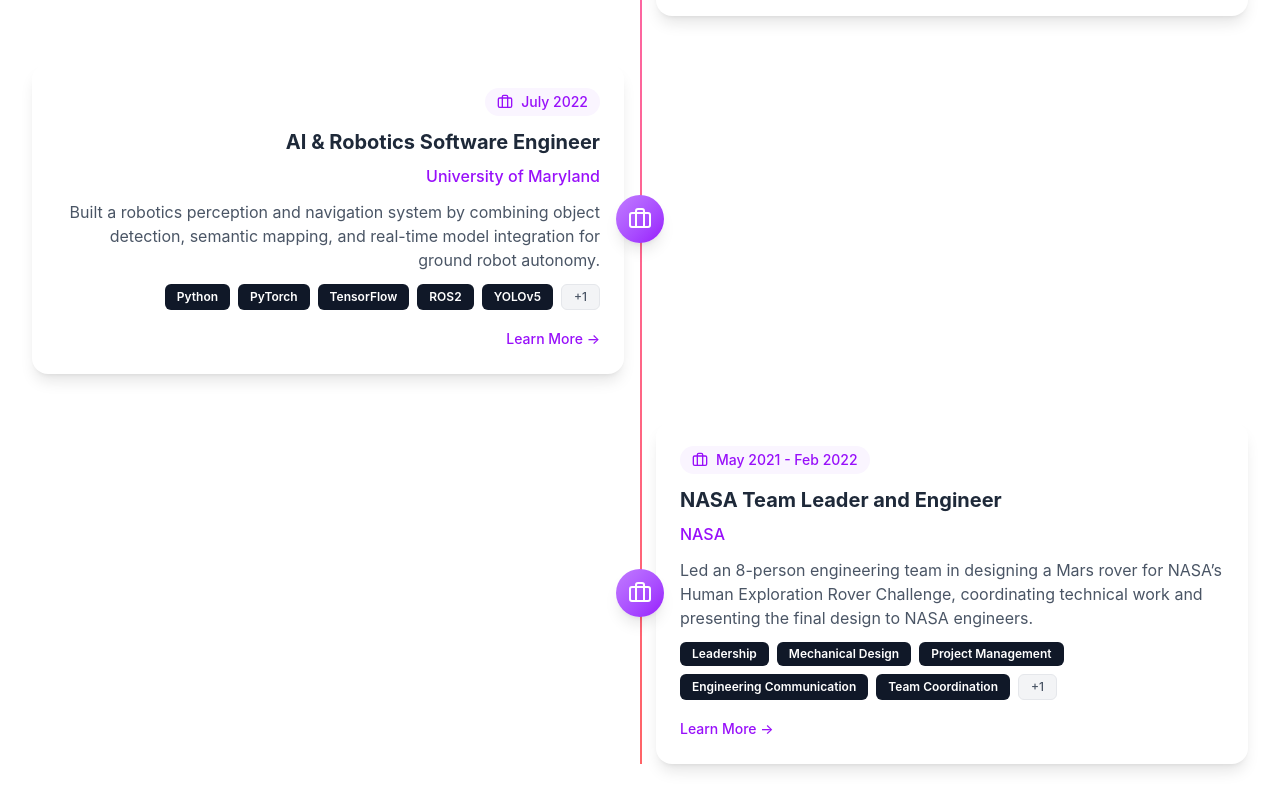
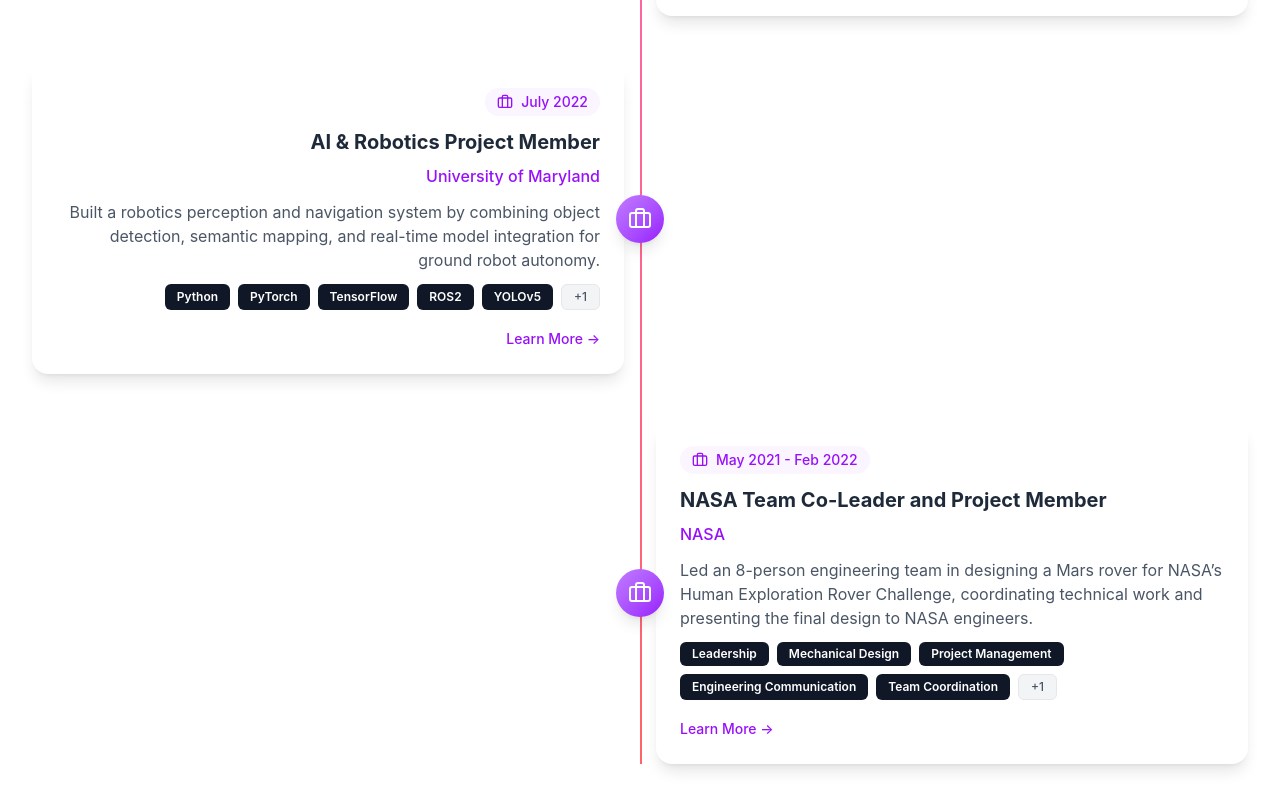
Before and after one commit to Chloe332/Portfolio, a React (Vite) app: page / in a window 1280 px wide. Shown: the part 4060-4870 px from the top of the page. Built offline with nearby package versions, Linux system fonts and the light colour scheme.

Commit message:
updated experience

```diff
--- a/src/components/Experience.tsx
+++ b/src/components/Experience.tsx
@@ -118,7 +118,7 @@ export function Experience() {
     },
     {
       type: 'work',
-      title: 'AI & Robotics Software Engineer',
+      title: 'AI & Robotics Project Member',
       organization: 'University of Maryland',
       period: 'July 2022',
       description:
@@ -145,7 +145,7 @@ export function Experience() {
     },
     {
       type: 'work',
-      title: 'NASA Team Leader and Engineer',
+      title: 'NASA Team Co-Leader and Project Member',
       organization: 'NASA',
       period: 'May 2021 - Feb 2022',
       description:
```
